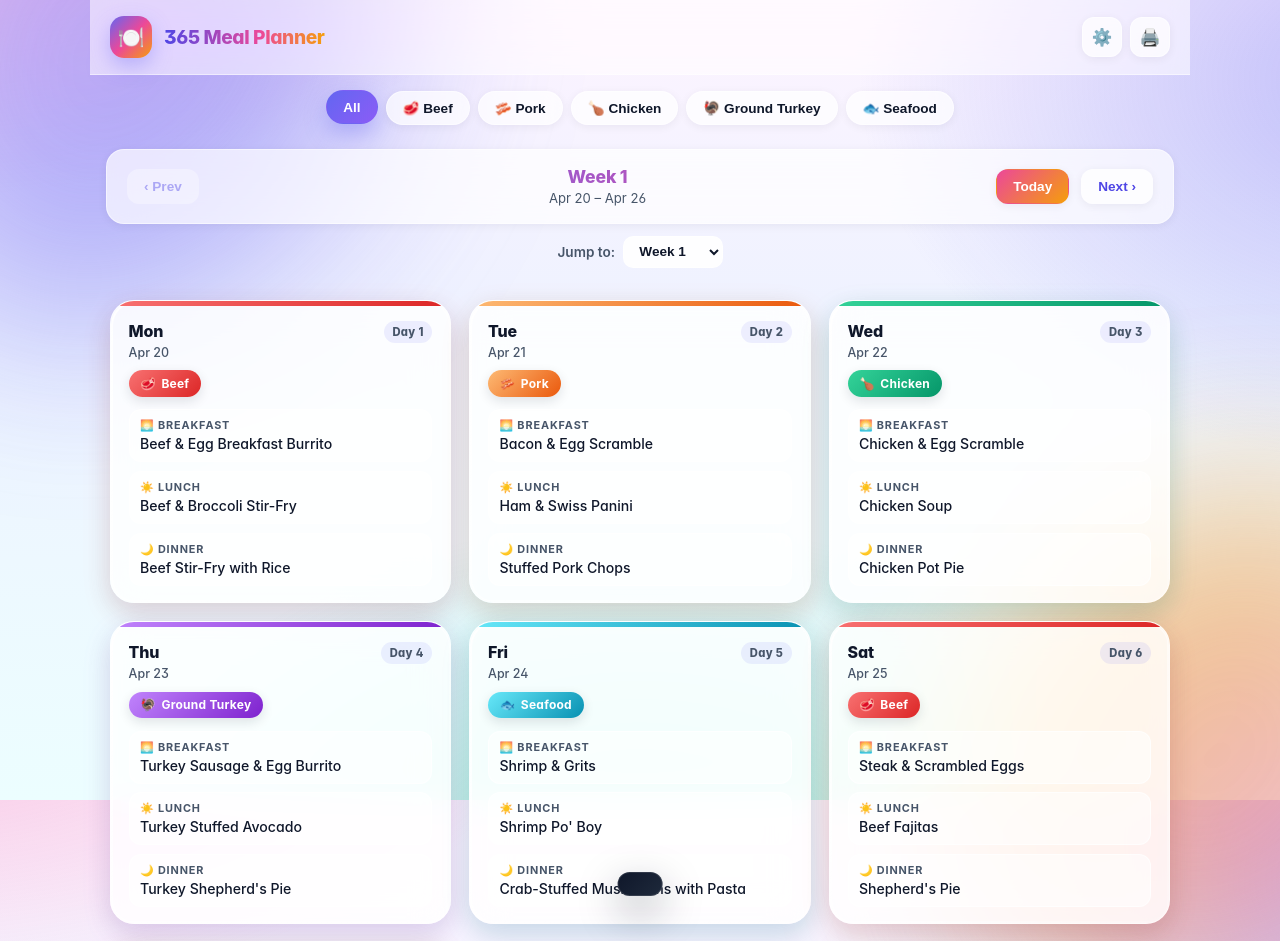
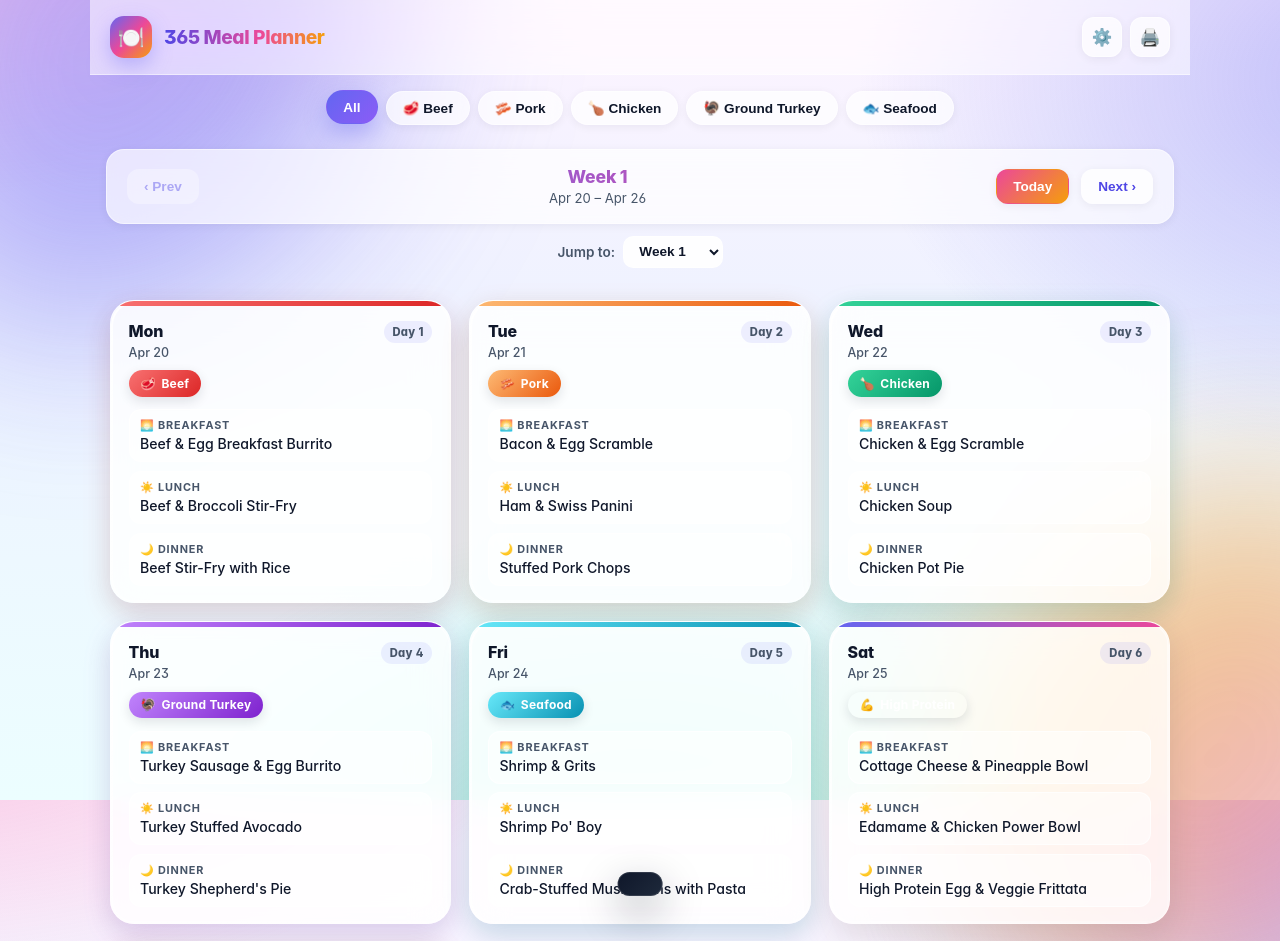
Before and after one commit to kattd2020/kat, a React (Vite) app: page / in a window 1280 px wide. Shown: the top 941 px of the page. Built offline with nearby package versions, Linux system fonts and the light colour scheme.

Commit message:
Update mealsData.js

```diff
--- a/src/data/mealsData.js
+++ b/src/data/mealsData.js
@@ -244,9 +244,75 @@ export const MEALS = {
       'Bouillabaisse',
     ],
   },
+
+  highProtein: {
+    breakfast: [
+      'Greek Yogurt Parfait with Granola & Berries',
+      'Cottage Cheese & Pineapple Bowl',
+      'Protein Smoothie Bowl with Banana & Peanut Butter',
+      'Greek Yogurt with Honey & Walnuts',
+      'High Protein Overnight Oats with Protein Powder',
+      'Cottage Cheese Scrambled Eggs',
+      'Greek Yogurt Bark with Mixed Berries',
+      'Peanut Butter Banana Protein Smoothie',
+      'Cottage Cheese & Berry Parfait',
+      'Strawberry Cheesecake Protein Smoothie',
+    ],
+    lunch: [
+      'High Protein Chicken & Quinoa Bowl',
+      'Cottage Cheese Tuna Salad Wrap',
+      'Greek Yogurt Chicken Salad Sandwich',
+      'High Protein Burrito Bowl with Extra Beans',
+      'Edamame & Chicken Power Bowl',
+      'High Protein Cobb Salad',
+      'Lentil & Chicken Soup',
+      'Cottage Cheese & Veggie Stuffed Peppers',
+      'High Protein Egg Salad Wrap',
+      'Greek Yogurt Chicken Gyro Bowl',
+      'Protein-Packed Black Bean Bowl',
+      'High Protein Pasta with Cottage Cheese Sauce',
+      'Tempeh & Veggie Stir-Fry Bowl',
+      'High Protein Salmon Quinoa Bowl',
+      'Cottage Cheese & Avocado Toast with Everything Bagel Seasoning',
+    ],
+    dinner: [
+      'High Protein Chicken & Lentil Stew',
+      'Cottage Cheese Lasagna',
+      'Greek Yogurt Marinated Grilled Chicken',
+      'High Protein Turkey & Bean Chili',
+      'Protein-Packed Stuffed Sweet Potatoes',
+      'High Protein Shrimp & Quinoa Bowl',
+      'Cottage Cheese Chicken Enchiladas',
+      'Edamame & Tofu Stir-Fry with Brown Rice',
+      'High Protein Egg & Veggie Frittata',
+      'Greek Yogurt Chicken Shawarma Bowl',
+      'Lentil & Ground Turkey Bolognese',
+      'High Protein Tuna Casserole',
+      'Cottage Cheese Stuffed Chicken Breast',
+      'Black Bean & Chicken Power Bowl',
+      'High Protein Salmon & Broccoli Sheet Pan',
+    ],
+    snacks: [
+      'Greek Yogurt with Almond Butter & Honey',
+      'Cottage Cheese with Sliced Peaches',
+      'Peanut Butter Banana Protein Smoothie',
+      'Hard Boiled Eggs & String Cheese',
+      'Greek Yogurt Dip with Veggies',
+      'Cottage Cheese & Cucumber Bites',
+      'Chocolate Peanut Butter Protein Shake',
+      'Edamame with Sea Salt',
+      'High Protein Trail Mix with Nuts & Seeds',
+      'Strawberry Vanilla Protein Smoothie',
+      'Cottage Cheese Deviled Eggs',
+      'Greek Yogurt Frozen Bark Bites',
+      'Peanut Butter Protein Energy Balls',
+      'Vanilla Almond Protein Shake',
+      'Cottage Cheese & Salsa Dip with Tortilla Chips',
+    ],
+  },
 }
 
-const PROTEINS = ['beef', 'pork', 'chicken', 'groundTurkey', 'seafood']
+const PROTEINS = ['beef', 'pork', 'chicken', 'groundTurkey', 'seafood', 'highProtein']
 
 function pick(arr, index) {
   return arr[index % arr.length]
@@ -257,13 +323,17 @@ export function generateMealPlan() {
   for (let i = 0; i < 365; i++) {
     const protein = PROTEINS[i % PROTEINS.length]
     const pool = MEALS[protein]
-    // Stagger index per meal to avoid repetition
+    // For highProtein days use snacks instead of a second lunch option
+    const lunchPool = protein === 'highProtein' ? pool.lunch : pool.lunch
     days.push({
       dayNumber: i + 1,
       protein,
       breakfast: pick(pool.breakfast, Math.floor(i / 4)),
-      lunch:     pick(pool.lunch,     Math.floor(i / 4) + 3),
+      lunch:     pick(lunchPool,      Math.floor(i / 4) + 3),
       dinner:    pick(pool.dinner,    Math.floor(i / 4) + 7),
+      ...(protein === 'highProtein' && {
+        snack: pick(pool.snacks, Math.floor(i / 4) + 5),
+      }),
     })
   }
   return days
@@ -275,6 +345,7 @@ export const PROTEIN_LABELS = {
   chicken:      { label: 'Chicken',       emoji: '🍗' },
   groundTurkey: { label: 'Ground Turkey', emoji: '🦃' },
   seafood:      { label: 'Seafood',       emoji: '🐟' },
+  highProtein:  { label: 'High Protein',  emoji: '💪' },
 }
 
 export const MEAL_PLAN = generateMealPlan()
```
